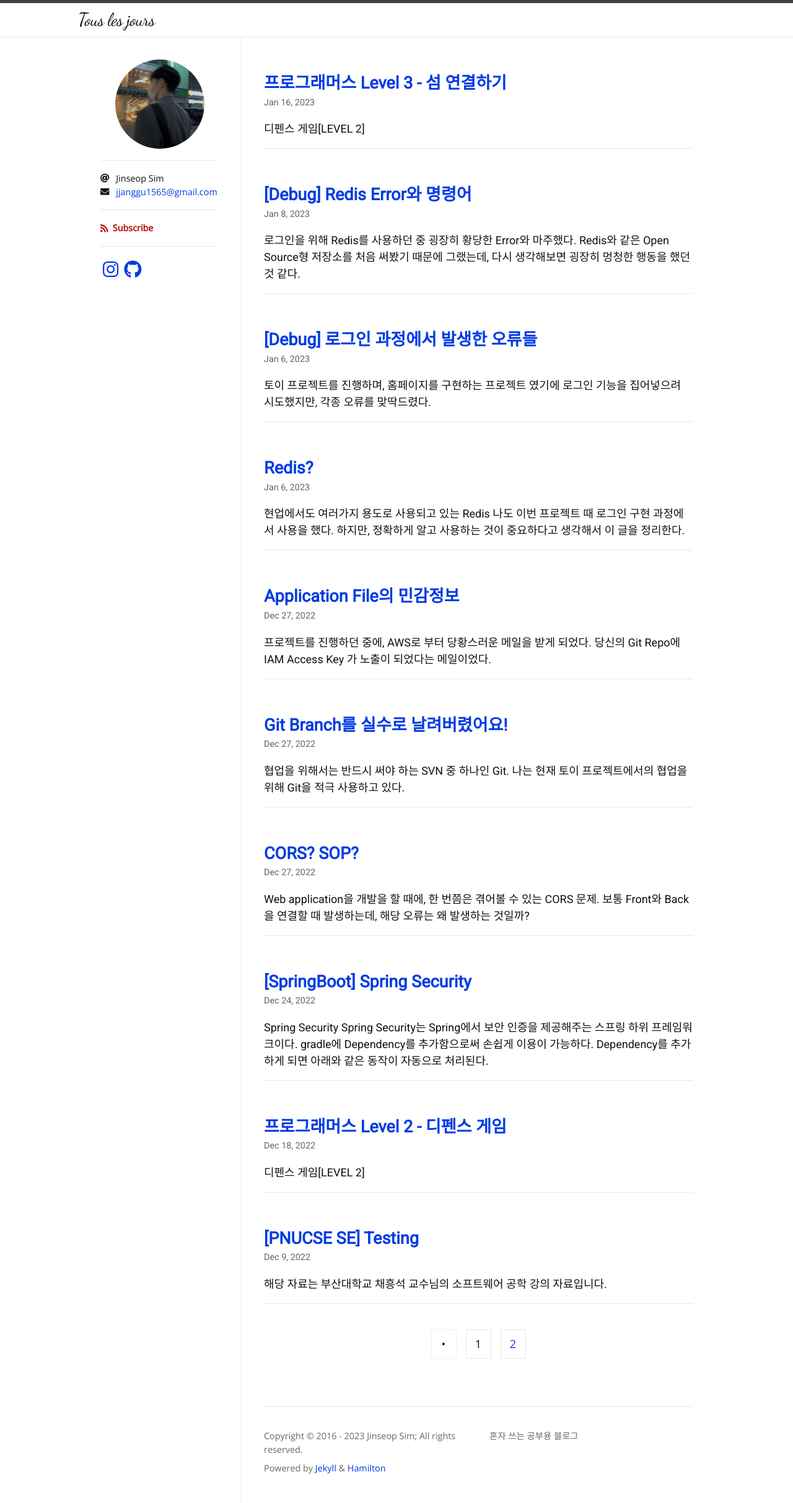
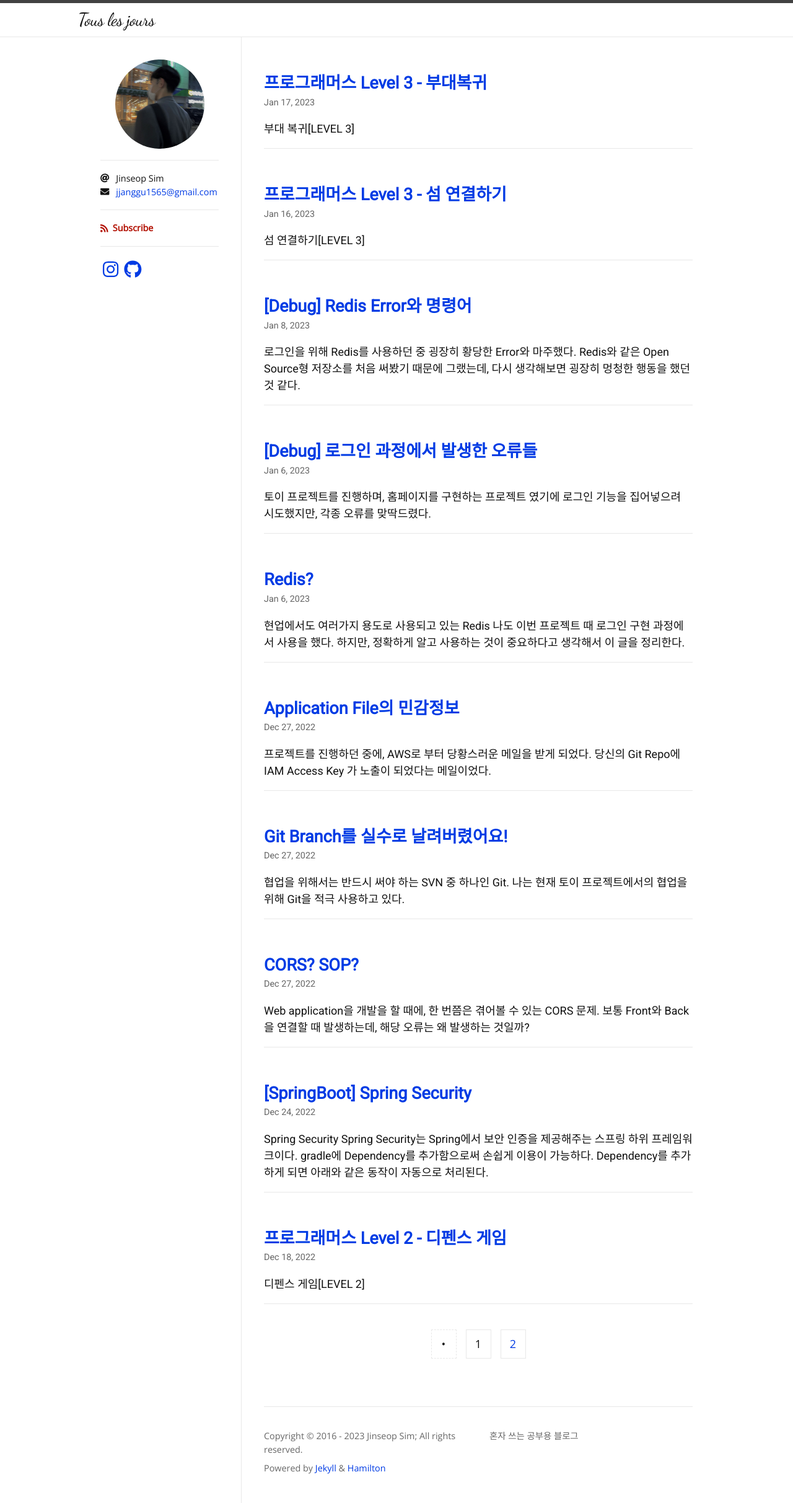
Before and after one commit to Jinseop-Sim/Jinseop-Sim.github.io, a Jekyll site: the page built from index.html, in a window 1280 px wide. Shown: the whole page at 62% size. Built offline with Jekyll 4.4.1, drawn with Linux system fonts in a browser that asks for light colours; nearby versions of some CDN libraries; some web fonts are replaced; the list of posts is cut into pages by our own code; some of the changed lines change nothing that is shown.

Commit message:
새 글 및 인코딩 변호나

```diff
--- a/_posts/2023-01-16-programmers-38.md
+++ b/_posts/2023-01-16-programmers-38.md
@@ -6,7 +6,7 @@ tags: [cpp]
 author:
   - Jinseop Sim
 ---
-- [디펜스 게임[LEVEL 2]](https://school.programmers.co.kr/learn/courses/30/lessons/42861)
+- [섬 연결하기[LEVEL 3]](https://school.programmers.co.kr/learn/courses/30/lessons/42861)
 
 오랜만에 코딩 테스트 공부를 했다.
 오랜만에 하자마자 만난 문제가 처음 만나보는 알고리즘 문제였다.
@@ -27,6 +27,7 @@ author:
 ### Kruskal Algorithm
 __Kruskal Algorithm__ 은 MST를 구하는 알고리즘이다.
 여기서 MST란 Minimum Spannig Tree로, 즉 __최소 신장 트리__ 를 의미한다.
+또한, 이 Algorithm을 이해하기 위해선 __Union Find__ 에 대해 알고 있어야 한다.
 
 #### Spanning Tree란?
 - 순환 없이 모든 노드가 연결된 그래프를 말한다.
@@ -36,6 +37,9 @@ __Kruskal Algorithm__ 은 MST를 구하는 알고리즘이다.
 #### 그럼 MST는?
 - Spanning Tree는 여러개가 될 수 있는데, 그 중 가중치의 합이 가장 작은 Tree이다.
 - Prim Algorithm, Kruskal Algorithm 등의 알고리즘으로 구할 수 있다.
+
+#### Union Find?!
+Kruskal Algorithm의 기초가 되는 Union Find는 다음과 같은 정의를 갖는다.
 
 #### 그렇다면 Kruskal Algorithm은?
 정의는 모든 Node를 최소한의 가중치로 연결하는 Algorithm이다.
--- /dev/null
+++ b/_posts/2023-01-17-programmers-39.md
@@ -0,0 +1,70 @@
+---
+layout: post
+title: "프로그래머스 Level 3 - 부대복귀"
+categories: Programmers
+tags: [cpp]
+author:
+  - Jinseop Sim
+---
+- [부대 복귀[LEVEL 3]](https://school.programmers.co.kr/learn/courses/30/lessons/132266)
+
+### Floyd Warshall
+당연히 시간 초과가 발생할 거라 생각하면서, 혹시 몰라 시도해보았다.
+N의 최대값이 100,000인데 O(N^3)의 시간 초과는 당연한 결과였다.
+분명 정답은 나오겠지만, 시간적 효율성이 너무 떨어진다!
+
+{% highlight cpp %}
+#include <string>
+#include <vector>
+#include <iostream>
+using namespace std;
+#define INF 9999999;
+
+void init_map(int size, vector<vector<int>> roads, vector<vector<int>>& fw_map) {
+    for (int i = 1; i <= size; i++)
+        for (int j = 1; j <= size; j++) {
+            if (i == j)
+                continue;
+            else
+                fw_map[i][j] = INF;
+        }
+
+    for (auto vec : roads) {
+        fw_map[vec[0]][vec[1]] = 1;
+        fw_map[vec[1]][vec[0]] = 1;
+    }
+}
+
+void fill_map(int size, vector<vector<int>>& fw_map) {
+    for (int mid = 1; mid <= size; mid++) {
+        for (int i = 1; i <= size; i++) {
+            for (int j = 1; j <= size; j++) {
+                fw_map[i][j] = min(fw_map[i][j], fw_map[i][mid] + fw_map[mid][j]);
+            }
+        }
+    }
+}
+
+void fill_answer(vector<vector<int>> fw_map, vector<int> sources, int destination, vector<int>& answer) {
+    for (auto i : sources) {
+        int input_val = fw_map[i][destination];
+        if (input_val == 9999999)
+            answer.push_back(-1);
+        else
+            answer.push_back(input_val);
+    }
+}
+
+vector<int> solution(int n, vector<vector<int>> roads, vector<int> sources, int destination) {
+    vector<int> answer;
+    vector<vector<int>> fw_map(n+1, vector<int>(n+1, 0));
+
+    init_map(n, roads, fw_map);
+    fill_map(n, fw_map);
+    fill_answer(fw_map, sources, destination, answer);
+
+    return answer;
+}
+{% endhighlight %}
+
+### Dijkstra
```
